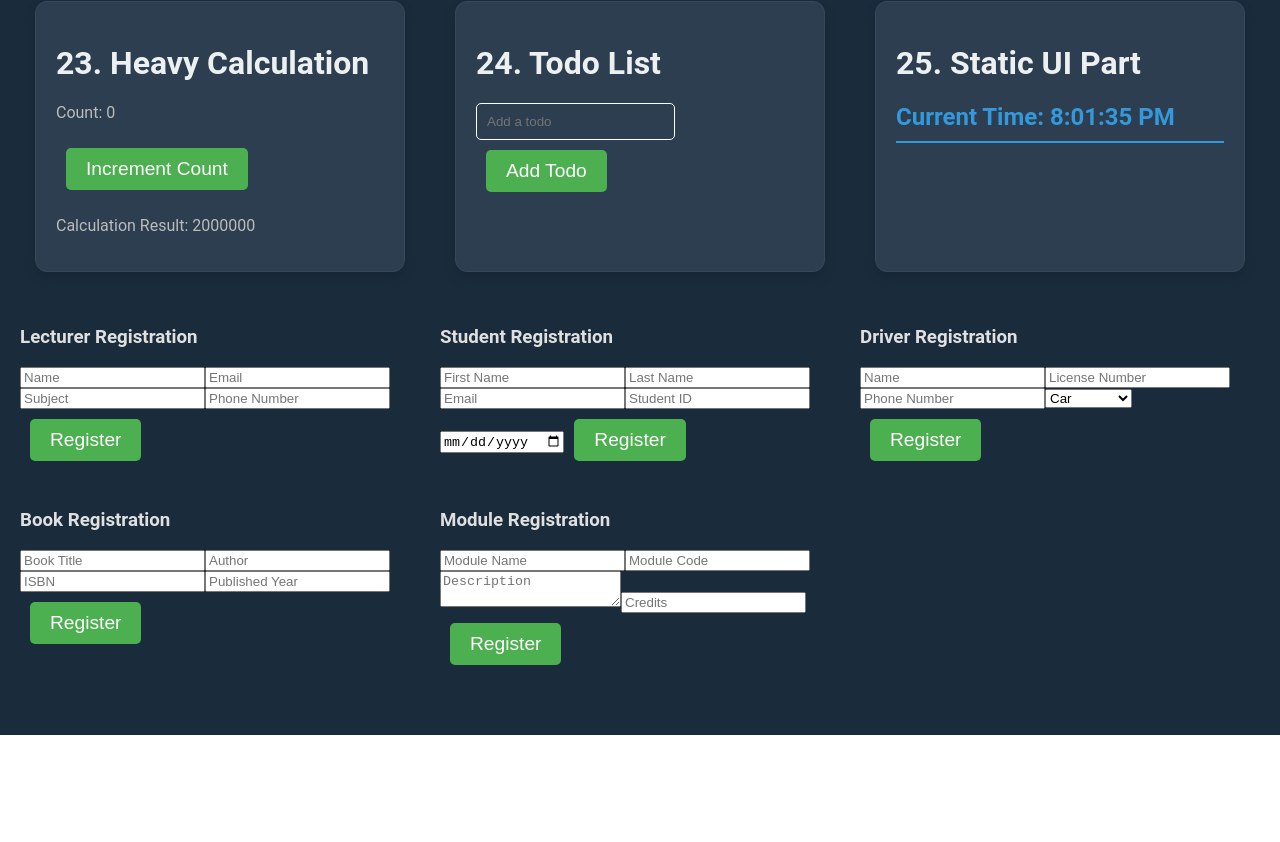
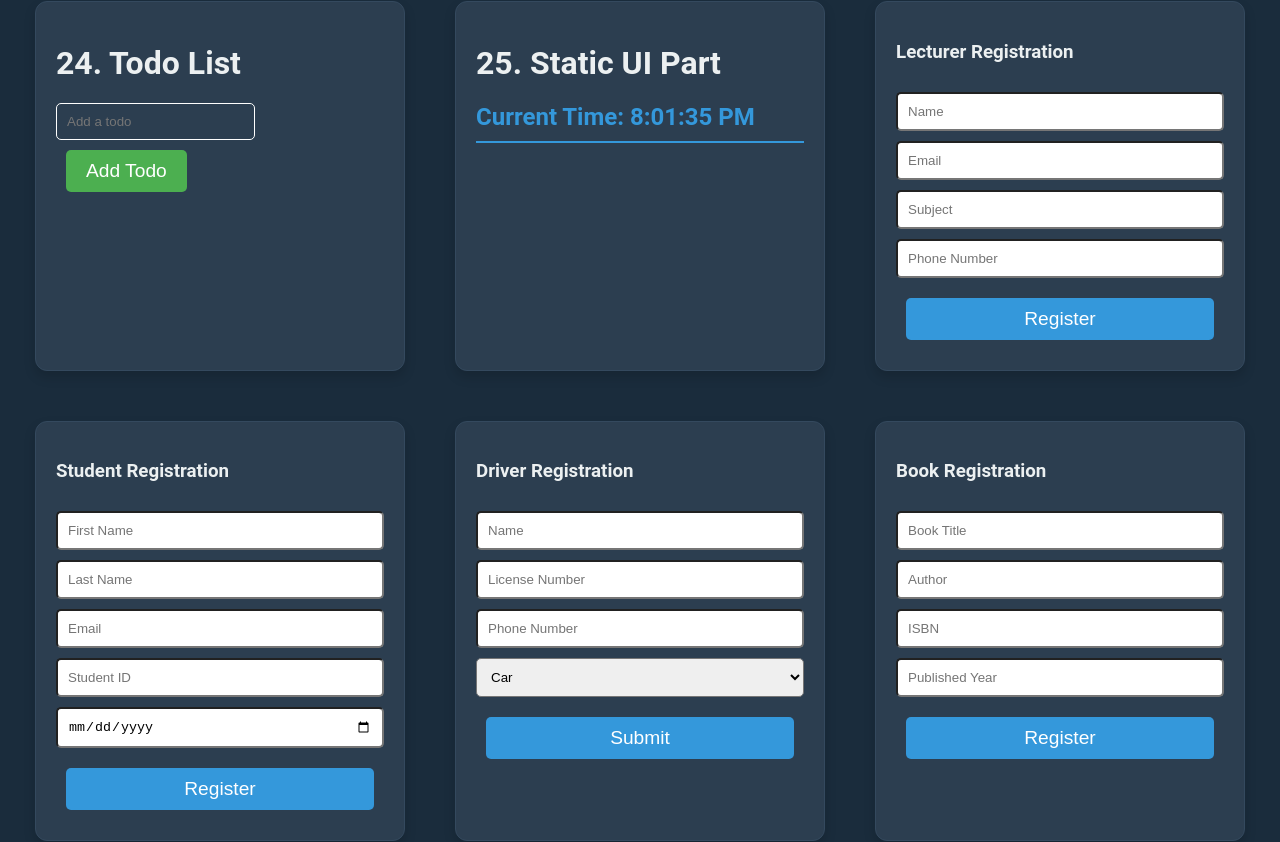
Before and after one commit to hirwacedric123/assignment3_for_react, a React (Vite) app in the folder my-react-app/: page / in a window 1280 px wide. Shown: the part 2317-3159 px from the top of the page. Before the commit the page ends 3052 px from the top, so only its background shows below. Built offline with nearby package versions, Linux system fonts and the light colour scheme.

Commit message:
added final changes and evrything is fine

```diff
--- a/my-react-app/src/App.jsx
+++ b/my-react-app/src/App.jsx
@@ -75,7 +75,6 @@ function App() {
                                     <FormWithValidation />
                                     <MultiStepForm />
                                     <CheckboxForm />
-                                    <h1>React.memo Examples</h1>
                                     <ParentWithMemo />
 
                                     <CounterWithMemoList />
--- a/my-react-app/src/components/BookRegistrationForm.jsx
+++ b/my-react-app/src/components/BookRegistrationForm.jsx
@@ -25,15 +25,21 @@ function BookRegistrationForm() {
     };
 
     return (
-        <form onSubmit={handleSubmit}>
-            <h3>Book Registration</h3>
-            <input name="title" placeholder="Book Title" value={formData.title} onChange={handleChange} />
-            <input name="author" placeholder="Author" value={formData.author} onChange={handleChange} />
-            <input name="isbn" placeholder="ISBN" value={formData.isbn} onChange={handleChange} />
-            <input name="year" placeholder="Published Year" value={formData.year} onChange={handleChange} />
-            {errors.year && <p>{errors.year}</p>}
-            <button type="submit">Register</button>
-        </form>
+        <div className="component-card">        <form onSubmit={handleSubmit} style={{ display: 'flex', flexDirection: 'column', gap: '10px' }}>
+        <h3>Book Registration</h3>
+        <input name="title" placeholder="Book Title" value={formData.title} onChange={handleChange} style={{ padding: '10px', borderRadius: '5px' }}/>
+        <input name="author" placeholder="Author" value={formData.author} onChange={handleChange} style={{ padding: '10px', borderRadius: '5px' }} />
+        <input name="isbn" placeholder="ISBN" value={formData.isbn} onChange={handleChange} style={{ padding: '10px', borderRadius: '5px' }} />
+        <input name="year" placeholder="Published Year" value={formData.year} onChange={handleChange} style={{ padding: '10px', borderRadius: '5px' }} />
+        {errors.year && <p>{errors.year}</p>}
+        <button
+                type="submit"
+                style={{ padding: '10px', backgroundColor: '#3498db', color: '#fff', border: 'none', borderRadius: '5px' }}
+            >
+                Register
+        </button>
+    </form></div>
+
     );
 }
 
--- a/my-react-app/src/components/DriverRegistrationForm.jsx
+++ b/my-react-app/src/components/DriverRegistrationForm.jsx
@@ -13,18 +13,27 @@ function DriverRegistrationForm() {
     };
 
     return (
-        <form onSubmit={handleSubmit}>
+        <div className="component-card">
+                    <form onSubmit={handleSubmit} style={{ display: 'flex', flexDirection: 'column', gap: '10px' }}>
             <h3>Driver Registration</h3>
-            <input name="name" placeholder="Name" value={formData.name} onChange={handleChange} />
-            <input name="license" placeholder="License Number" value={formData.license} onChange={handleChange} />
-            <input name="phone" placeholder="Phone Number" value={formData.phone} onChange={handleChange} />
-            <select name="vehicle" value={formData.vehicle} onChange={handleChange}>
+            <input name="name" placeholder="Name" value={formData.name} onChange={handleChange} style={{ padding: '10px', borderRadius: '5px' }}/>
+            <input name="license" placeholder="License Number" value={formData.license} onChange={handleChange} style={{ padding: '10px', borderRadius: '5px' }}/>
+            <input name="phone" placeholder="Phone Number" value={formData.phone} onChange={handleChange} style={{ padding: '10px', borderRadius: '5px' }}/>
+            <select name="vehicle" value={formData.vehicle} onChange={handleChange} style={{ padding: '10px', borderRadius: '5px' }}>
                 <option value="car">Car</option>
                 <option value="truck">Truck</option>
                 <option value="motorcycle">Motorcycle</option>
             </select>
-            <button type="submit">Register</button>
+            <button
+                    type="submit"
+                    style={{ padding: '10px', backgroundColor: '#3498db', color: '#fff', border: 'none', borderRadius: '5px' }}
+                >
+                    Submit
+            </button>
         </form>
+        </div>
+
+
     );
 }
 
--- a/my-react-app/src/components/LecturerRegistrationForm.jsx
+++ b/my-react-app/src/components/LecturerRegistrationForm.jsx
@@ -26,16 +26,25 @@ function LecturerRegistrationForm() {
     };
 
     return (
-        <form onSubmit={handleSubmit}>
+        <div className="component-card">
+
+        <form onSubmit={handleSubmit} style={{ display: 'flex', flexDirection: 'column', gap: '10px' }}>
             <h3>Lecturer Registration</h3>
-            <input name="name" placeholder="Name" value={formData.name} onChange={handleChange} />
-            <input name="email" placeholder="Email" value={formData.email} onChange={handleChange} />
+            <input name="name" placeholder="Name" value={formData.name} onChange={handleChange} style={{ padding: '10px', borderRadius: '5px' }}/>
+            <input name="email" placeholder="Email" value={formData.email} onChange={handleChange} style={{ padding: '10px', borderRadius: '5px' }}/>
             {errors.email && <p>{errors.email}</p>}
-            <input name="subject" placeholder="Subject" value={formData.subject} onChange={handleChange} />
-            <input name="phone" placeholder="Phone Number" value={formData.phone} onChange={handleChange} />
+            <input name="subject" placeholder="Subject" value={formData.subject} onChange={handleChange} style={{ padding: '10px', borderRadius: '5px' }} />
+            <input name="phone" placeholder="Phone Number" value={formData.phone} onChange={handleChange} style={{ padding: '10px', borderRadius: '5px' }} />
             {errors.phone && <p>{errors.phone}</p>}
-            <button type="submit">Register</button>
+            <button
+                    type="submit"
+                    style={{ padding: '10px', backgroundColor: '#3498db', color: '#fff', border: 'none', borderRadius: '5px' }}
+                >
+                    Register
+            </button>
         </form>
+        </div>
+
     );
 }
 
--- a/my-react-app/src/components/ModuleRegistrationForm.jsx
+++ b/my-react-app/src/components/ModuleRegistrationForm.jsx
@@ -25,15 +25,24 @@ function ModuleRegistrationForm() {
     };
 
     return (
-        <form onSubmit={handleSubmit}>
+        <div className="component-card">
+          <form onSubmit={handleSubmit} style={{ display: 'flex', flexDirection: 'column', gap: '10px' }}>
             <h3>Module Registration</h3>
-            <input name="name" placeholder="Module Name" value={formData.name} onChange={handleChange} />
-            <input name="code" placeholder="Module Code" value={formData.code} onChange={handleChange} />
-            <textarea name="description" placeholder="Description" value={formData.description} onChange={handleChange}></textarea>
-            <input name="credits" placeholder="Credits" value={formData.credits} onChange={handleChange} />
+            <input name="name" placeholder="Module Name" value={formData.name} onChange={handleChange} style={{ padding: '10px', borderRadius: '5px' }} />
+            <input name="code" placeholder="Module Code" value={formData.code} onChange={handleChange} style={{ padding: '10px', borderRadius: '5px' }} />
+            <textarea name="description" placeholder="Description" value={formData.description} onChange={handleChange} style={{ padding: '30px', borderRadius: '5px' }}> </textarea>
+            <input name="credits" placeholder="Credits" value={formData.credits} onChange={handleChange} style={{ padding: '10px', borderRadius: '5px' }} />
             {errors.credits && <p>{errors.credits}</p>}
-            <button type="submit">Register</button>
+            <button
+                    type="submit"
+                    style={{ padding: '10px', backgroundColor: '#3498db', color: '#fff', border: 'none', borderRadius: '5px' }}
+                >
+                   Register
+            </button>
         </form>
+
+        </div>
+
     );
 }
 
--- a/my-react-app/src/components/StudentRegistrationForm.jsx
+++ b/my-react-app/src/components/StudentRegistrationForm.jsx
@@ -25,16 +25,24 @@ function StudentRegistrationForm() {
     };
 
     return (
-        <form onSubmit={handleSubmit}>
+        <div className="component-card">
+            <form onSubmit={handleSubmit} style={{ display: 'flex', flexDirection: 'column', gap: '10px' }}>
             <h3>Student Registration</h3>
-            <input name="firstName" placeholder="First Name" value={formData.firstName} onChange={handleChange} />
-            <input name="lastName" placeholder="Last Name" value={formData.lastName} onChange={handleChange} />
-            <input name="email" placeholder="Email" value={formData.email} onChange={handleChange} />
-            <input name="studentId" placeholder="Student ID" value={formData.studentId} onChange={handleChange} />
+            <input name="firstName" placeholder="First Name" value={formData.firstName} onChange={handleChange} style={{ padding: '10px', borderRadius: '5px' }}/>
+            <input name="lastName" placeholder="Last Name" value={formData.lastName} onChange={handleChange} style={{ padding: '10px', borderRadius: '5px' }} />
+            <input name="email" placeholder="Email" value={formData.email} onChange={handleChange} style={{ padding: '10px', borderRadius: '5px' }}/>
+            <input name="studentId" placeholder="Student ID" value={formData.studentId} onChange={handleChange} style={{ padding: '10px', borderRadius: '5px' }} />
             {errors.studentId && <p>{errors.studentId}</p>}
-            <input name="dob" type="date" placeholder="Date of Birth" value={formData.dob} onChange={handleChange} />
-            <button type="submit">Register</button>
-        </form>
+            <input name="dob" type="date" placeholder="Date of Birth" value={formData.dob} onChange={handleChange} style={{ padding: '10px', borderRadius: '5px' }} />
+            <button
+                    type="submit"
+                    style={{ padding: '10px', backgroundColor: '#3498db', color: '#fff', border: 'none', borderRadius: '5px' }}
+                >
+                   Register
+            </button>
+            </form>
+        </div>
+
     );
 }
 
```
